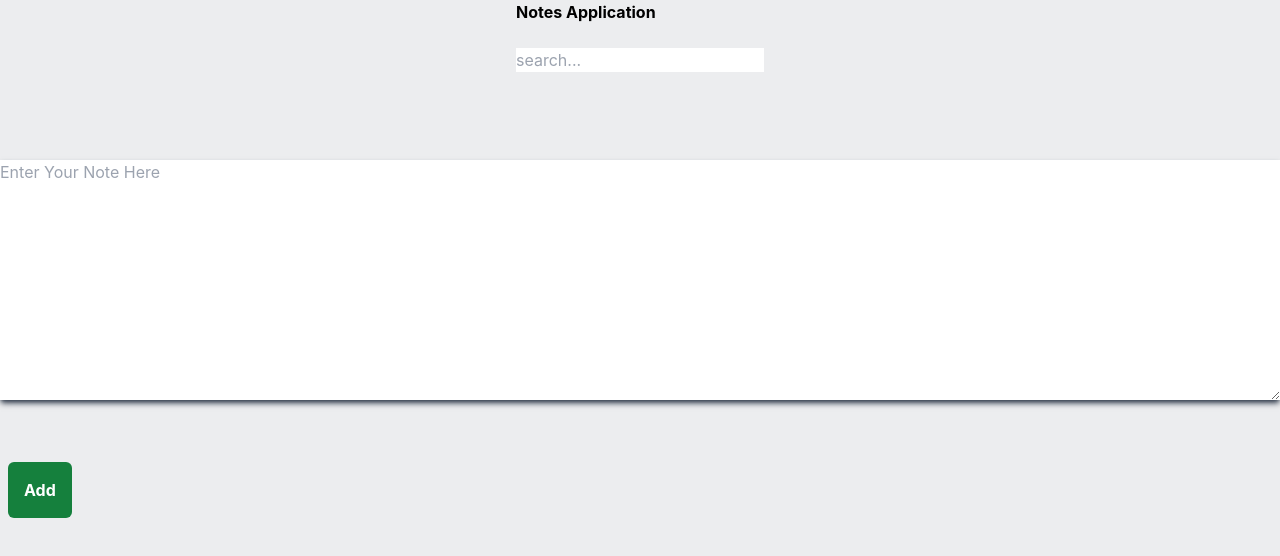
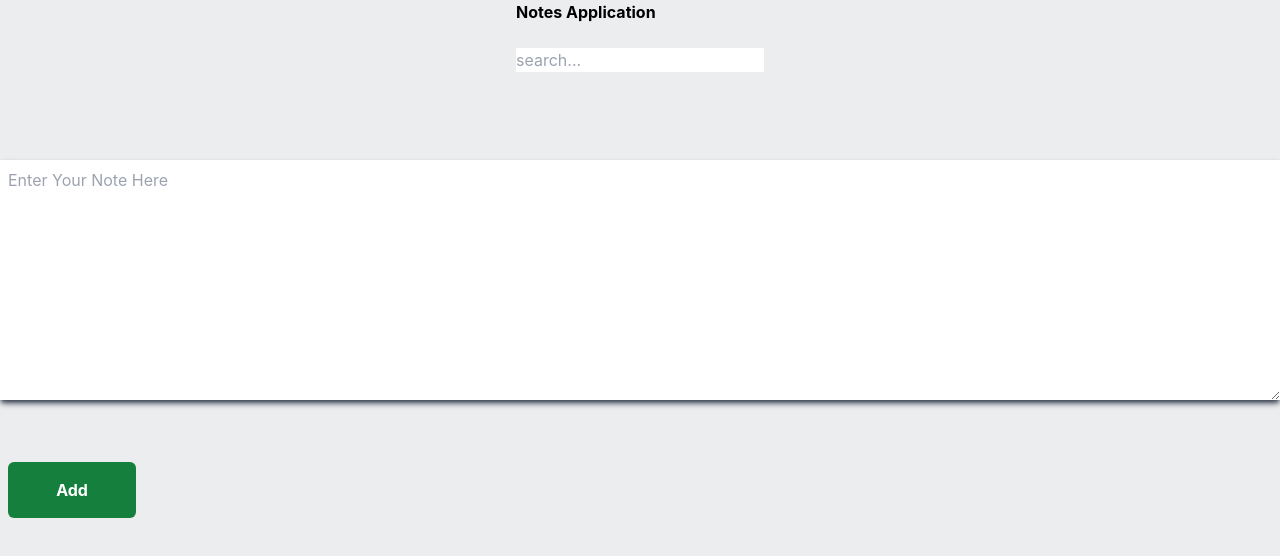
Before and after one commit to riazi-fsi/notebook, a React (Create React App) app: page / in a window 1280 px wide. Shown: the top 556 px of the page. Built offline with nearby package versions, Linux system fonts and the light colour scheme.

Commit message:
if state

```diff
--- a/src/components/NoteInput.js
+++ b/src/components/NoteInput.js
@@ -14,6 +14,10 @@ function NoteInput() {
       alert("Enter Somthings")
       return
     }
+    if(text.length > 0){
+      setText('')
+
+    }
     const note = items.filter(item => item.note === text)
     if (note.length > 0) {
       alert("This Note Exists in the store")
@@ -23,11 +27,11 @@ function NoteInput() {
   }
   return (
     <div className='w-full h-60 shadow-md shadow-gray-700'>
-      <textarea className='w-full h-60' value={text}
+      <textarea className='w-full h-60 p-2' value={text}
         onChange={e => setText(e.target.value)}
         placeholder='Enter Your Note Here' />
       <ColorButton setBgColor={setBgColor} bgColor={bgColor} />
-      <button className='bg-green-700 m-2 p-4 font-bold text-white rounded-md ' onClick={addNewNote}>Add</button>
+      <button className='bg-green-700 m-2 p-4 font-bold text-white w-32 rounded-md ' onClick={addNewNote}>Add</button>
 
     </div>
   )
```
